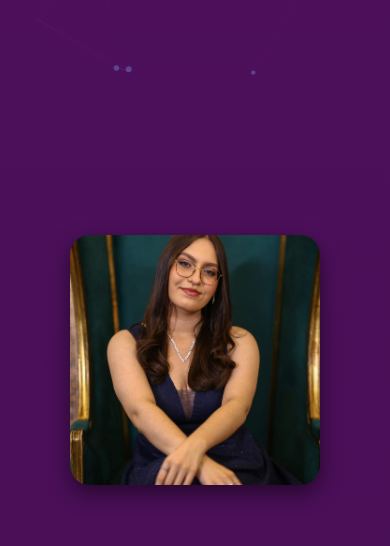
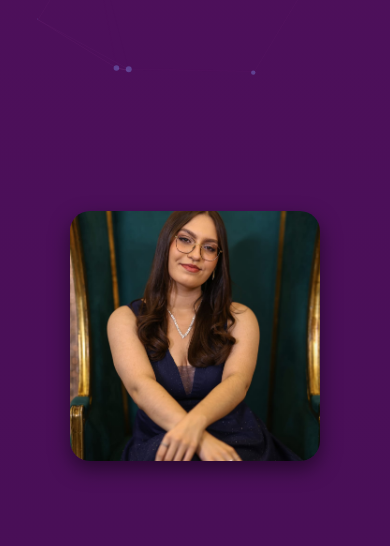
Before and after one commit to JamileRockenbach/meu-portifolio, a plain HTML site: page index.html in a window 390 px wide. Shown: the part 273-819 px from the top of the page. Drawn offline with nearby package versions, Linux system fonts and the light colour scheme.

Commit message:
mudança no padding

```diff
--- a/style.css
+++ b/style.css
@@ -439,7 +439,7 @@ h3 {
     }
 
     .section {
-        padding: 6rem 1rem 3rem;
+        padding: 5rem 1rem 2rem;
     }
 
     .sobreContainer {
@@ -451,7 +451,8 @@ h3 {
     }
 
     .sobreFoto {
-        margin-top: 2rem;
+        margin-top: 1.5rem;
+        margin-bottom: 1.5rem;
     }
 }
 
```
